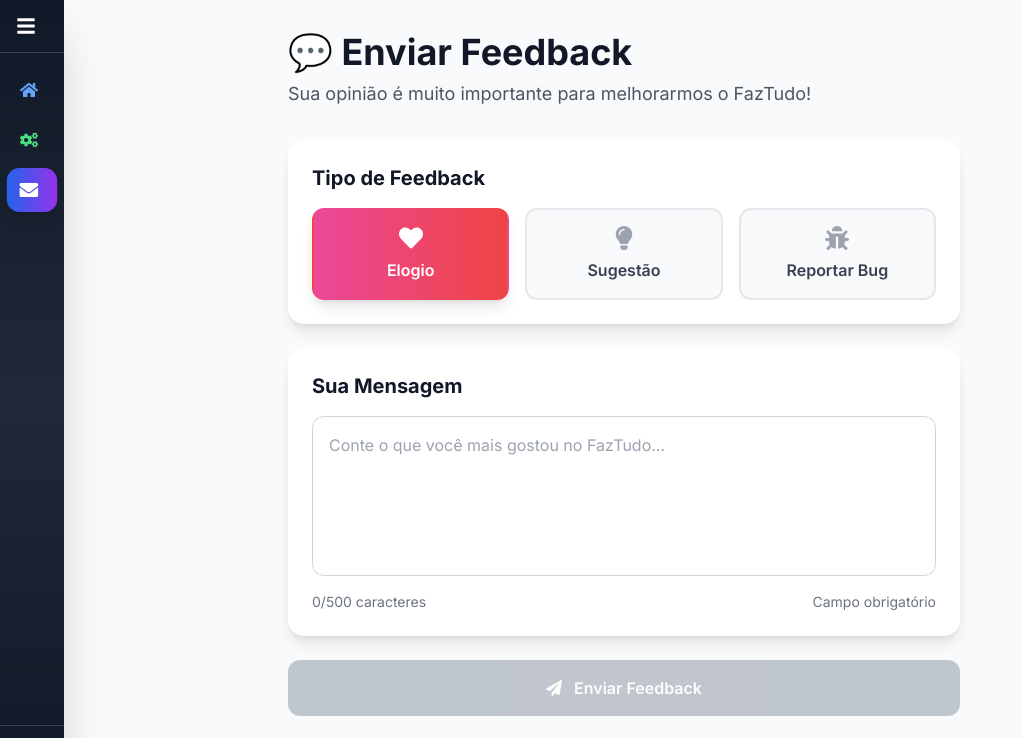
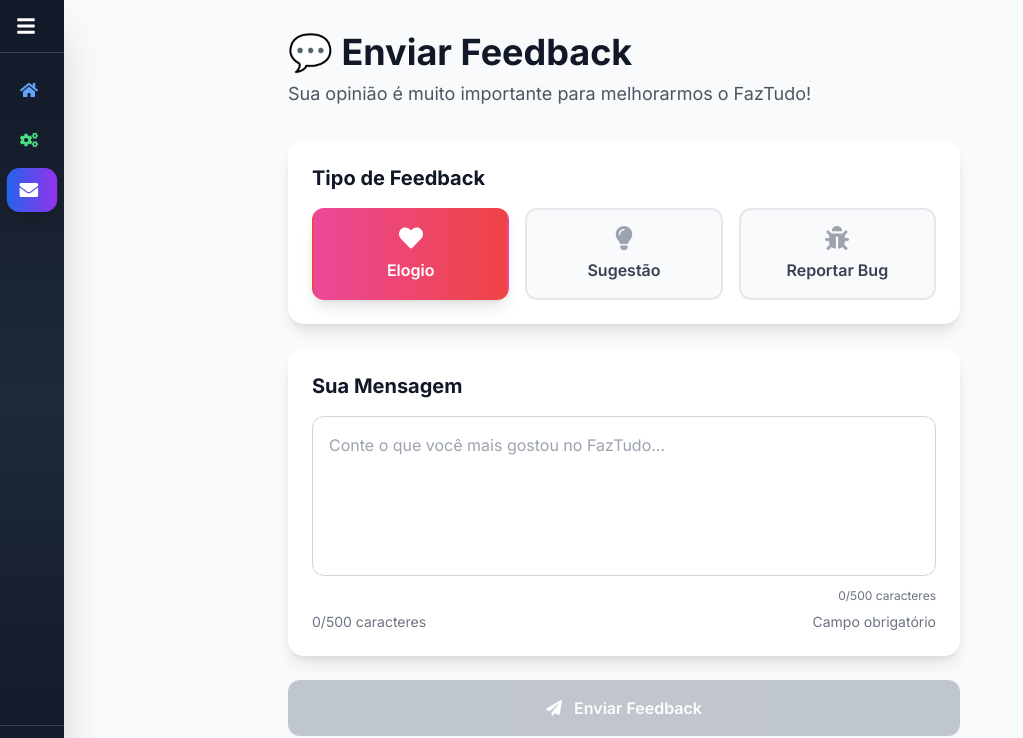
Before and after one commit to mateusrega/FazTudo, a React (Vite) app: page /feedback in a window 1280 px wide. Shown: the top 738 px of the page, without its empty margins (0-1023 px from the left). Built offline with nearby package versions, Linux system fonts and the light colour scheme; no server answers; what blockly would draw is missing.

Commit message:
Update Feedback.jsx

```diff
--- a/src/pages/Feedback.jsx
+++ b/src/pages/Feedback.jsx
@@ -85,10 +85,16 @@ const Feedback = () => {
             <h2 className="text-xl font-bold text-gray-900 mb-4">
               Sua Mensagem
             </h2>
+          <div>
   <textarea
     className="w-full h-32 md:h-40 p-3 md:p-4 border border-gray-300 rounded-xl resize-none focus:outline-none focus:ring-2 focus:ring-blue-500 focus:border-transparent transition-all duration-200 text-sm md:text-base"
     value={mensagem}
-              onChange={(e) => setMensagem(e.target.value)}
+    onChange={(e) => {
+      if (e.target.value.length <= 500) {
+        setMensagem(e.target.value);
+      }
+    }}
+    maxLength={500}
     placeholder={
       tipo === "elogio"
         ? "Conte o que você mais gostou no FazTudo..."
@@ -97,6 +103,10 @@ const Feedback = () => {
         : "Descreva o problema que você encontrou..."
     }
   />
+  <div className="text-right text-xs text-gray-500 mt-1">
+    {mensagem.length}/500 caracteres
+  </div>
+</div>
             <div className="flex justify-between items-center mt-2">
               <p className="text-sm text-gray-500">
                 {mensagem.length}/500 caracteres
```
Lines whose indentation alone changed are shown as unchanged.
